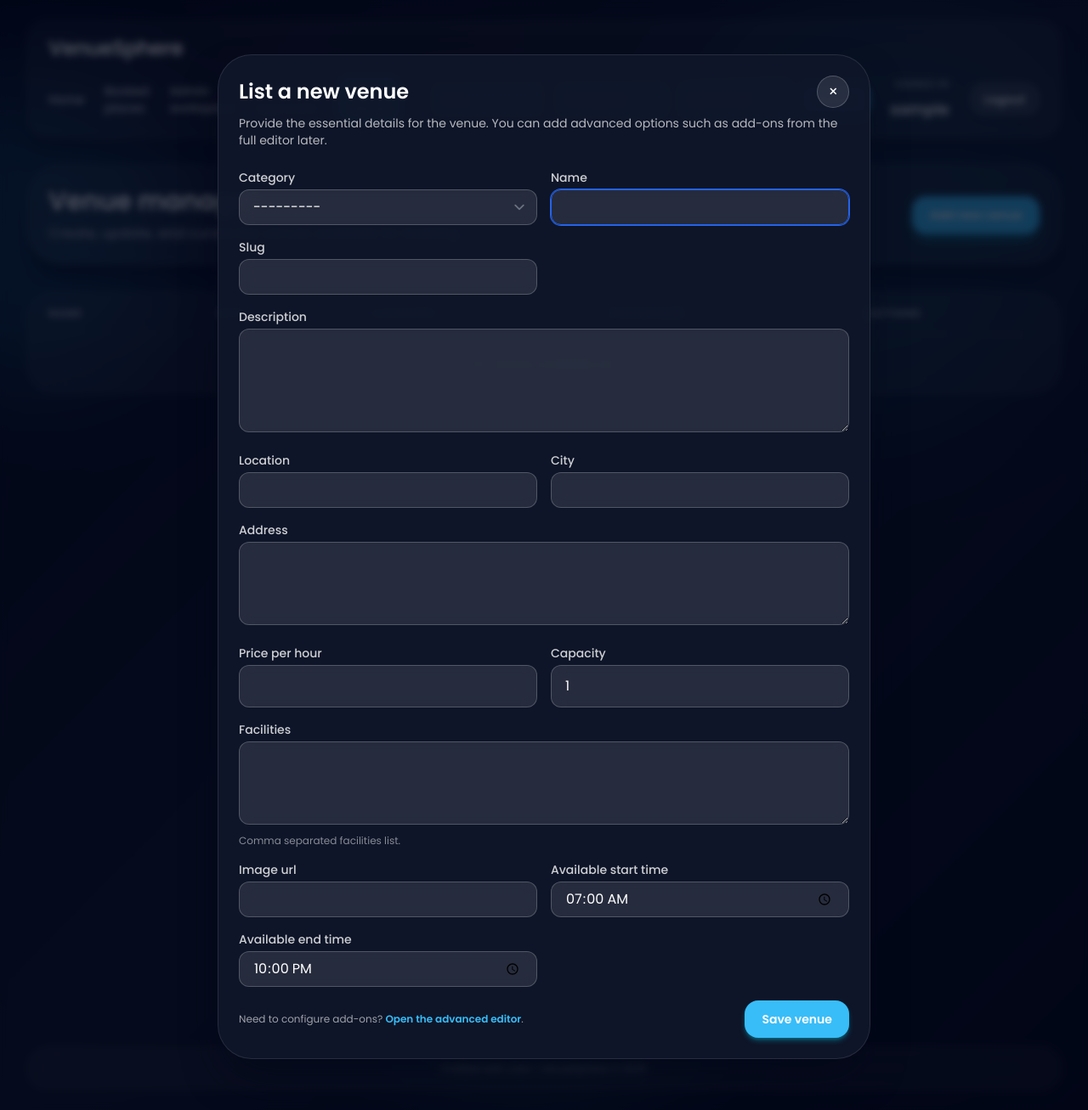
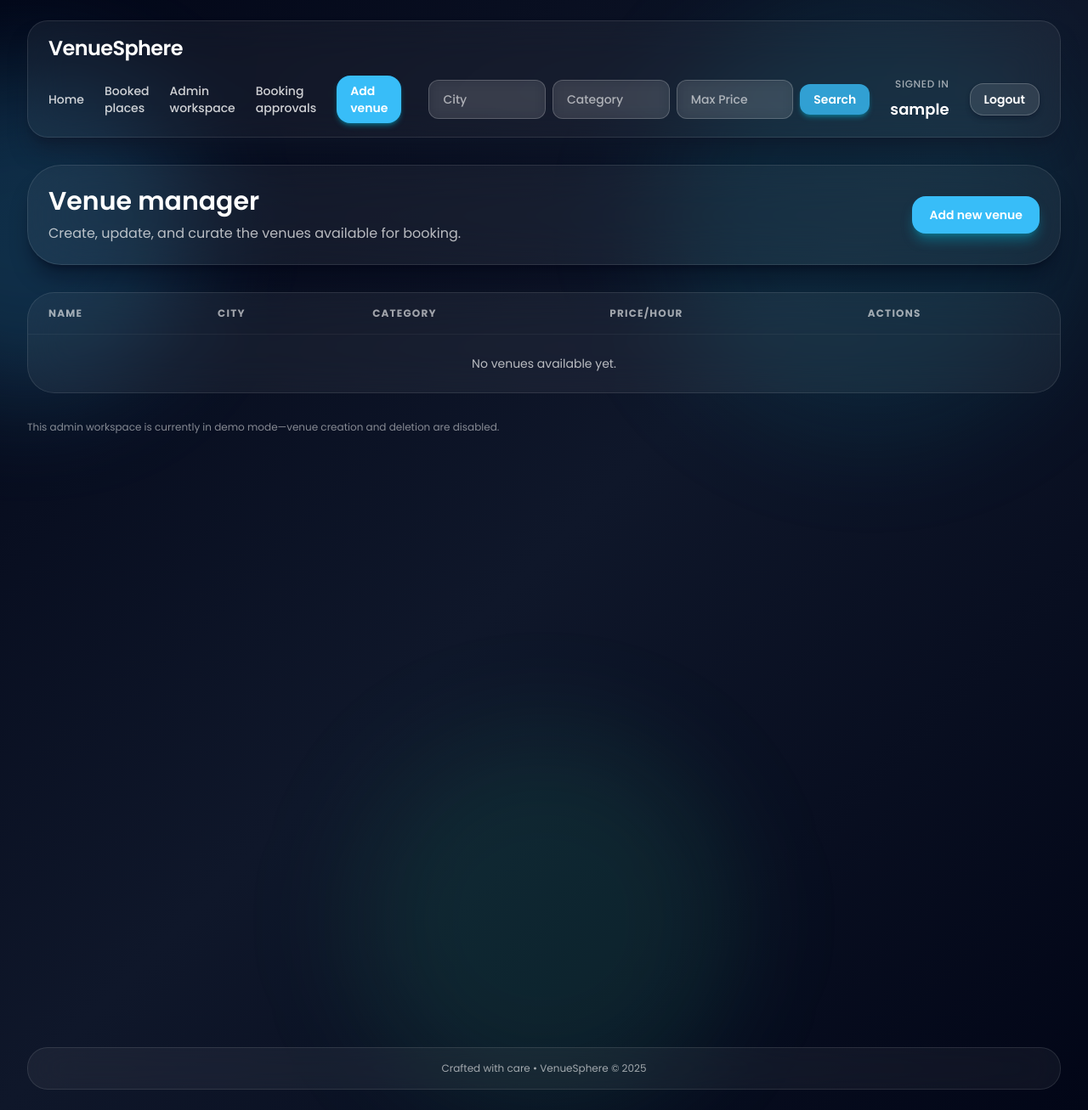
Before and after one commit to Kelompok-C07-PBP-C/Tahap-I, a Django app: page /workspace/venues/?show=create in a window 1280 px wide. Shown: the whole page at 85% size. Run offline with Django 4.2, Linux system fonts and the light colour scheme; the visitor is signed in with stand-in values (Sample User, id 1); data that the repository does not hold is empty; some libraries are stand-ins or nearby versions.

Commit message:
Make admin venue actions demo-only

```diff
--- a/templates/admin/venue_list.html
+++ b/templates/admin/venue_list.html
@@ -1,60 +1,19 @@
 {% extends 'base.html' %}
 {% block title %}Manage Venues • VenueSphere{% endblock %}
 {% block content %}
-<div
-  id="venue-create-modal"
-  class="fixed inset-0 z-50 hidden"
-  data-modal
-  data-modal-initial-focus="{{ venue_form.name.id_for_label }}"
-  data-modal-default-open="{{ show_create_modal|yesno:'true,false' }}"
-  role="dialog"
-  aria-modal="true"
-  aria-labelledby="venue-create-title"
-  tabindex="-1"
->
-  <div class="absolute inset-0 bg-slate-950/70 backdrop-blur-sm" data-modal-close></div>
-  <div class="relative mx-auto mt-16 w-full max-w-3xl rounded-[2.5rem] border border-white/10 bg-slate-900/95 p-6 shadow-2xl shadow-slate-950/60">
-    <div class="flex items-center justify-between">
-      <h2 id="venue-create-title" class="text-2xl font-semibold text-white">List a new venue</h2>
-      <button type="button" class="rounded-full border border-white/20 bg-white/10 px-3 py-1 text-lg text-white transition hover:bg-white/20" data-modal-close aria-label="Close">×</button>
-    </div>
-    <p class="mt-2 text-sm text-white/70">Provide the essential details for the venue. You can add advanced options such as add-ons from the full editor later.</p>
-    <form method="post" class="mt-6 space-y-4">
-      {% csrf_token %}
-      {{ venue_form.non_field_errors }}
-      <div class="grid gap-4 md:grid-cols-2">
-        {% for field in venue_form %}
-        <div class="md:col-span-{% if field.field.widget.attrs.rows %}2{% else %}1{% endif %}">
-          <label for="{{ field.id_for_label }}" class="mb-1 block text-sm font-medium text-white/80">{{ field.label }}</label>
-          {{ field }}
-          {% if field.help_text %}
-          <p class="mt-1 text-xs text-white/50">{{ field.help_text }}</p>
-          {% endif %}
-          {% if field.errors %}
-          <p class="mt-1 text-sm text-rose-300">{{ field.errors|striptags }}</p>
-          {% endif %}
-        </div>
-        {% endfor %}
-      </div>
-      <div class="flex flex-col gap-3 sm:flex-row sm:items-center sm:justify-between">
-        <p class="text-xs text-white/60">Need to configure add-ons? <a href="{% url 'admin-venue-create' %}" class="font-semibold text-primary transition hover:text-primary/80">Open the advanced editor</a>.</p>
-        <button type="submit" class="inline-flex items-center justify-center rounded-2xl bg-primary px-5 py-3 text-sm font-semibold text-white shadow-md shadow-cyan-500/40 transition hover:bg-primary/80">Save venue</button>
-      </div>
-    </form>
-  </div>
-</div>
 <section class="space-y-8">
   <div class="flex flex-col gap-4 rounded-[2.5rem] border border-white/10 bg-white/5 p-6 shadow-xl shadow-slate-950/40 backdrop-blur-2xl md:flex-row md:items-center md:justify-between">
     <div>
       <h1 class="text-3xl font-semibold text-white">Venue manager</h1>
       <p class="mt-2 text-white/70">Create, update, and curate the venues available for booking.</p>
     </div>
-    <a
-      href="{% url 'admin-venues' %}?show=create"
-      data-modal-target="venue-create-modal"
+    <button
+      type="button"
+      data-fictional-action="add"
       class="inline-flex items-center justify-center rounded-2xl bg-primary px-5 py-3 text-sm font-semibold text-white shadow-lg shadow-cyan-500/40 transition hover:bg-primary/80"
-      >Add new venue</a
     >
+      Add new venue
+    </button>
   </div>
 
   <div class="overflow-hidden rounded-[2rem] border border-white/10 bg-white/5 backdrop-blur-xl">
@@ -81,9 +40,11 @@
               <a href="{% url 'admin-venue-edit' venue.pk %}" class="rounded-xl border border-white/20 px-3 py-1 text-xs text-white transition hover:bg-white/10">Edit</a>
               <button
                 type="button"
-                data-modal-target="delete-venue-{{ venue.pk }}"
+                data-fictional-action="delete"
                 class="rounded-xl border border-rose-300/40 px-3 py-1 text-xs text-rose-200 transition hover:bg-rose-400/20"
-              >Delete</button>
+              >
+                Delete
+              </button>
             </div>
           </td>
         </tr>
@@ -111,33 +72,22 @@
     {% endif %}
   </div>
   {% endif %}
+  <p class="text-xs text-white/50">This admin workspace is currently in demo mode—venue creation and deletion are disabled.</p>
 </section>
+<script>
+  document.addEventListener('DOMContentLoaded', () => {
+    const messages = {
+      add: 'This demo does not support adding venues yet.',
+      delete: 'This demo does not support deleting venues yet.'
+    };
 
-{% for venue in venues %}
-<div
-  id="delete-venue-{{ venue.pk }}"
-  class="fixed inset-0 z-50 hidden"
-  data-modal
-  role="dialog"
-  aria-modal="true"
-  aria-labelledby="delete-venue-{{ venue.pk }}-title"
-  tabindex="-1"
->
-  <div class="absolute inset-0 bg-slate-950/70 backdrop-blur-sm" data-modal-close></div>
-  <div class="relative mx-auto mt-24 w-full max-w-md rounded-[2rem] border border-white/10 bg-slate-900/95 p-6 shadow-2xl shadow-slate-950/60">
-    <div class="flex items-center justify-between">
-      <h2 id="delete-venue-{{ venue.pk }}-title" class="text-xl font-semibold text-white">Delete {{ venue.name }}?</h2>
-      <button type="button" class="rounded-full border border-white/20 bg-white/10 px-3 py-1 text-lg text-white transition hover:bg-white/20" data-modal-close aria-label="Close">×</button>
-    </div>
-    <p class="mt-3 text-sm text-white/70">This action permanently removes the venue and its availability schedule. Existing bookings will remain intact but new reservations will no longer be possible.</p>
-    <div class="mt-6 flex flex-col gap-3 sm:flex-row sm:justify-end">
-      <button type="button" class="inline-flex items-center justify-center rounded-2xl border border-white/20 px-4 py-2 text-sm font-semibold text-white transition hover:bg-white/10" data-modal-close>Cancel</button>
-      <form method="post" action="{% url 'admin-venue-delete' venue.pk %}">
-        {% csrf_token %}
-        <button type="submit" class="inline-flex items-center justify-center rounded-2xl bg-rose-500 px-4 py-2 text-sm font-semibold text-white shadow-md shadow-rose-500/40 transition hover:bg-rose-400">Delete venue</button>
-      </form>
-    </div>
-  </div>
-</div>
-{% endfor %}
+    document.querySelectorAll('[data-fictional-action]').forEach((trigger) => {
+      trigger.addEventListener('click', (event) => {
+        const action = event.currentTarget.dataset.fictionalAction;
+        const message = messages[action] || 'This action is part of the demo experience.';
+        window.alert(message);
+      });
+    });
+  });
+</script>
 {% endblock %}
--- a/venues/views/admin.py
+++ b/venues/views/admin.py
@@ -66,6 +66,10 @@ class AdminVenueListView(AdminRequiredMixin, LoginRequiredMixin, ListView):
         return context
 
     def post(self, request: HttpRequest, *args: Any, **kwargs: Any) -> HttpResponse:
+        if not request.user.has_perm("venues.add_venue"):
+            messages.error(request, "You do not have permission to create venues.")
+            return redirect("admin-venues")
+
         form = self.form_class(request.POST)
         if form.is_valid():
             form.save()
@@ -88,6 +92,10 @@ class AdminVenueCreateView(AdminRequiredMixin, LoginRequiredMixin, View):
         return render(request, self.template_name, {"form": form, "formset": formset})
 
     def post(self, request: HttpRequest) -> HttpResponse:
+        if not request.user.has_perm("venues.add_venue"):
+            messages.error(request, "You do not have permission to create venues.")
+            return redirect(self.success_url)
+
         form = VenueForm(request.POST)
         formset = AddOnFormSet(request.POST, instance=form.instance)
         if form.is_valid() and formset.is_valid():
@@ -131,6 +139,10 @@ class AdminVenueDeleteView(AdminRequiredMixin, LoginRequiredMixin, View):
     success_url = reverse_lazy("admin-venues")
 
     def post(self, request: HttpRequest, pk: int) -> HttpResponse:
+        if not request.user.has_perm("venues.delete_venue"):
+            messages.error(request, "You do not have permission to delete venues.")
+            return redirect(self.success_url)
+
         venue = get_object_or_404(Venue, pk=pk)
         venue.delete()
         messages.success(request, "Venue deleted successfully.")
```
Also changed, not shown: venues/tests/test_admin_venue_management.py (added, +112 -0 lines).
